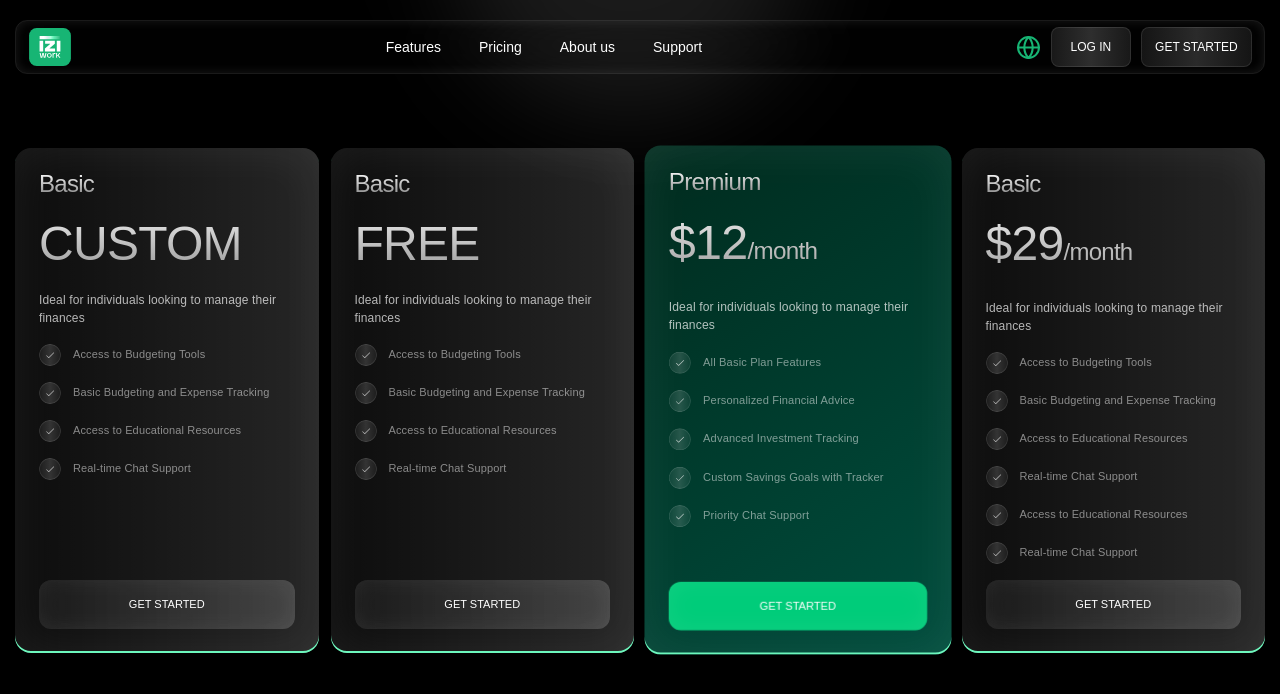
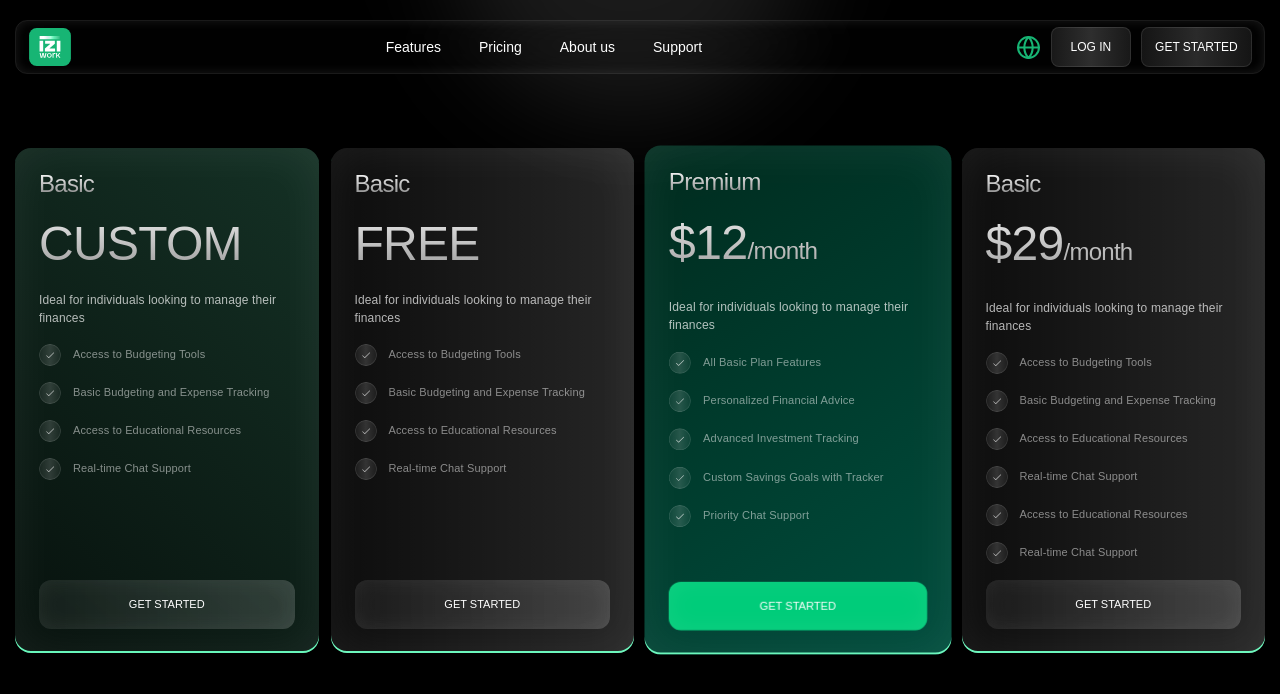
Before and after one commit to DiyorMr/izi, a React (Vite) app: page / in a window 1280 px wide. In both pictures the pointer is over the element 166 px from the left and 7693 px from the top of the page. Shown: the part 7293-7987 px from the top of the page. Built offline with nearby package versions, Linux system fonts and the light colour scheme.

Commit message:
hover card pricing

```diff
--- a/src/components/Pricing/Pricing.scss
+++ b/src/components/Pricing/Pricing.scss
@@ -15,7 +15,6 @@
             display: flex;
             flex-direction: column;
             justify-content: space-between;
-            cursor: pointer;
 
             &.active {
                 border-color: #00ffcc;
@@ -120,9 +119,14 @@
                 background: #00cc7a;
             }
         }
+
+        .card:hover {
+            cursor: pointer;
+            background: linear-gradient(43deg, var(--color-spring-green-697, rgba(104, 247, 187, 0.07)) 0%, var(--color-spring-green-6920, rgba(104, 247, 187, 0.20)) 100%);
+            box-shadow: 0px -2px 0px 0px #68F7BB inset, 0px 0px 48px 0px rgba(255, 255, 255, 0.07) inset;
+        }
     }
 }
-
 
 .pricing_info {
     display: flex;
```
